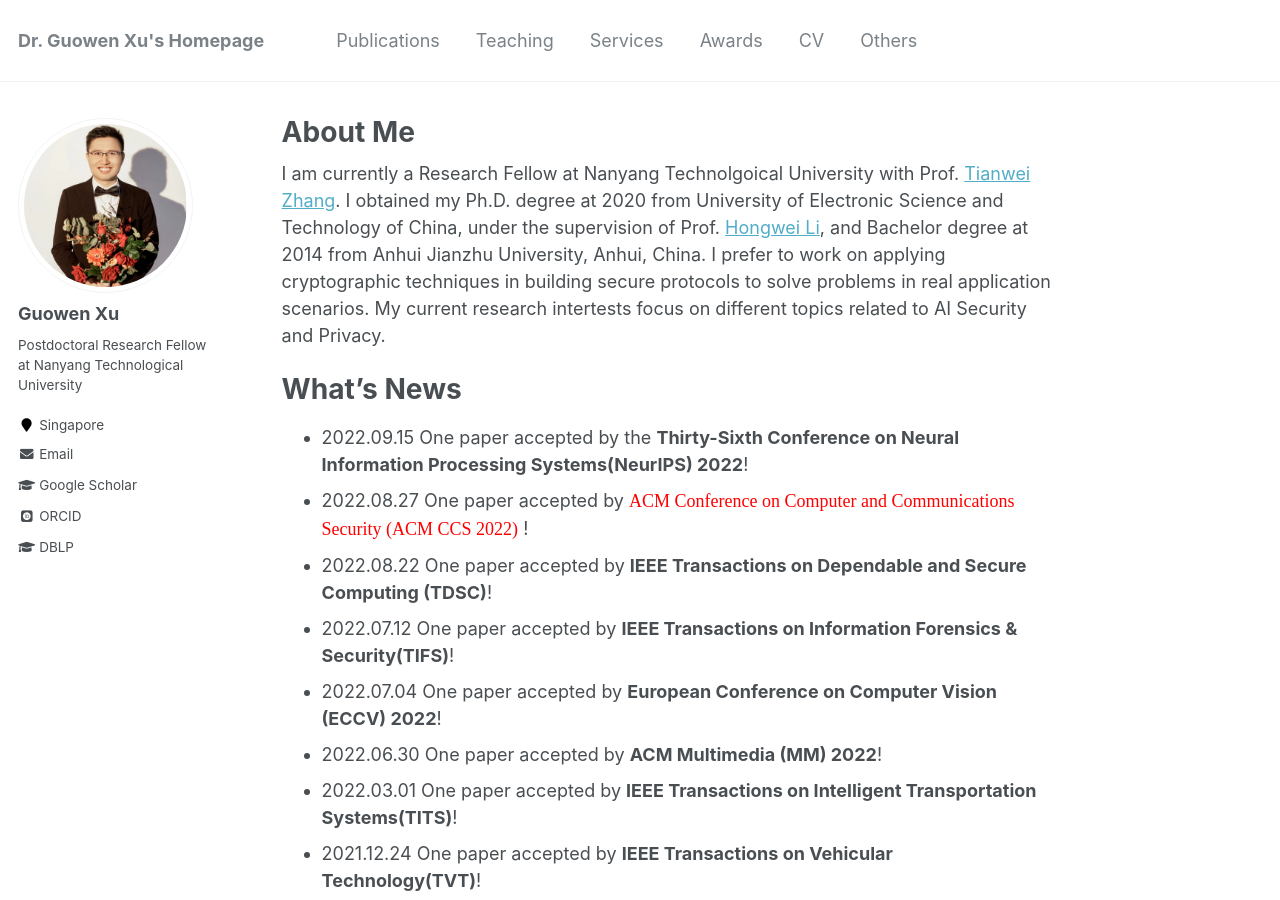
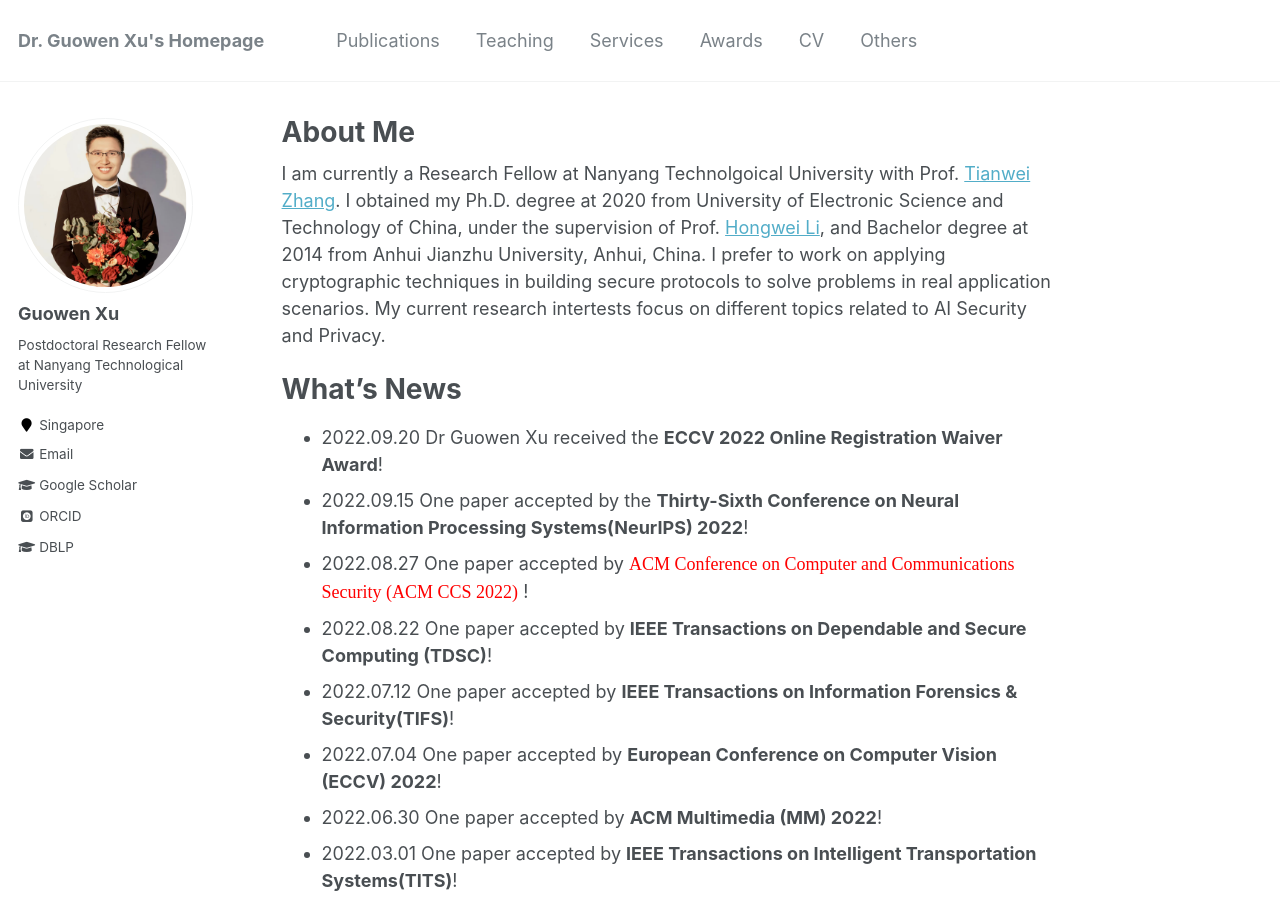
Before and after one commit to Guowen-xu/guowen-xu.github.io, a Jekyll site: the page built from _pages/about.md, in a window 1280 px wide and 900 px high. Built offline with Jekyll 4.4.1, drawn with Linux system fonts in a browser that asks for light colours; some web fonts are replaced.

Commit message:
Update about.md

```diff
--- a/_pages/about.md
+++ b/_pages/about.md
@@ -13,6 +13,7 @@ redirect_from:
 
 What's News
 ======
+- 2022.09.20 Dr Guowen Xu received the **ECCV 2022 Online Registration Waiver Award**!
 - 2022.09.15 One paper  accepted by the **Thirty-Sixth Conference on Neural Information Processing Systems(NeurIPS) 2022**!
 - 2022.08.27 One paper  accepted by <font face="Times New Roman" color=red size=4> ACM Conference on Computer and Communications Security (ACM CCS
 2022)</font> !
```
